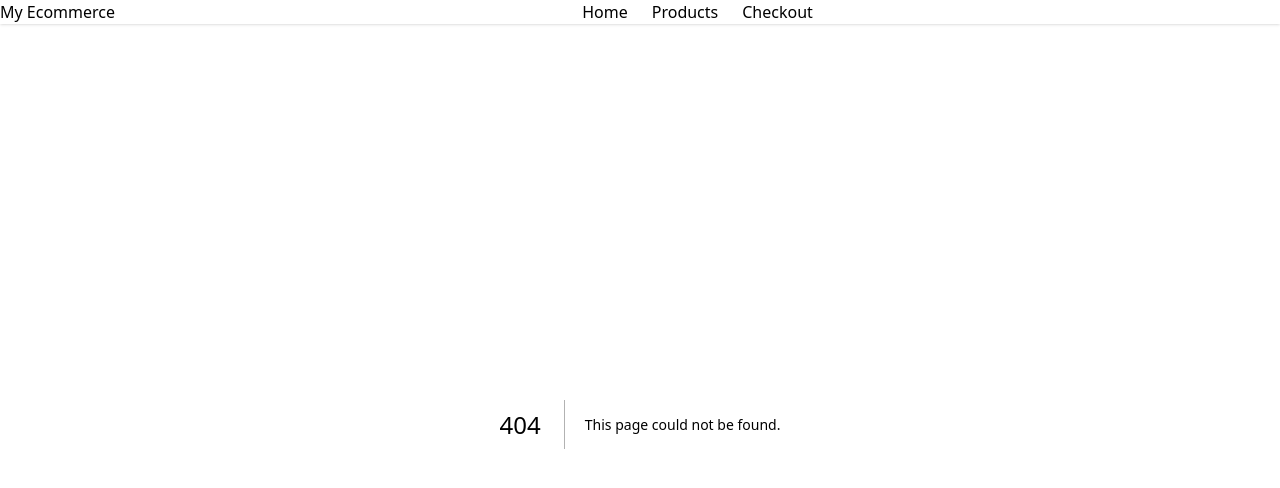
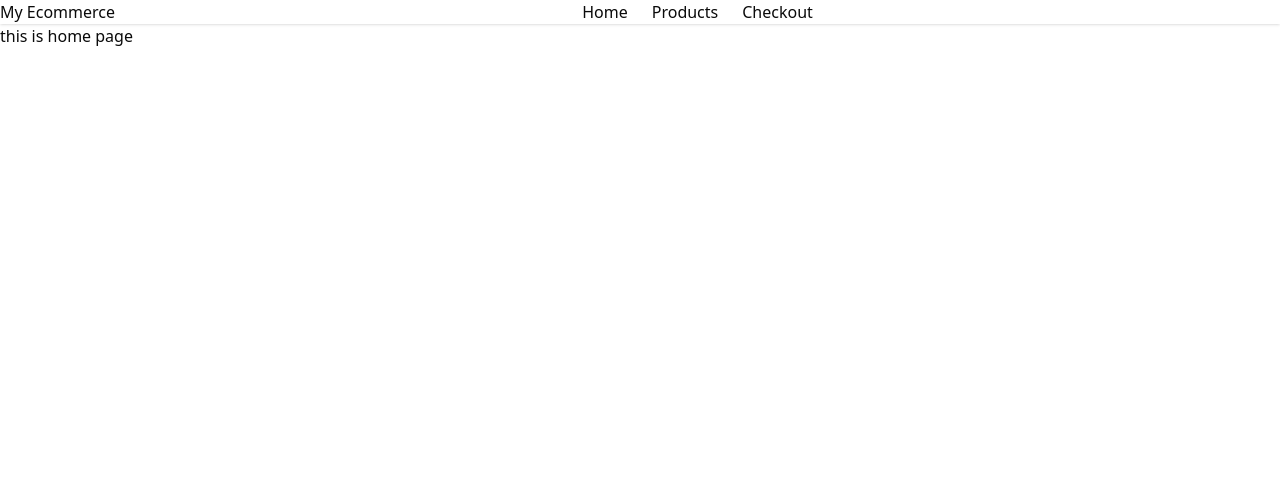
Before and after one commit to Niteshpanday05/my-ecommerce, a Next.js app: page /home in a window 1280 px wide. Before the commit this address had no page. Shown: the top 488 px of the page. Built offline with nearby package versions, Linux system fonts and the light colour scheme.

Commit message:
single page design

```diff
--- /dev/null
+++ b/src/app/home/page.tsx
@@ -0,0 +1,13 @@
+import React from 'react'
+
+const page = () => {
+  return (
+    <div>
+      <p>this is home page
+
+      </p>
+    </div>
+  )
+}
+
+export default page
```
